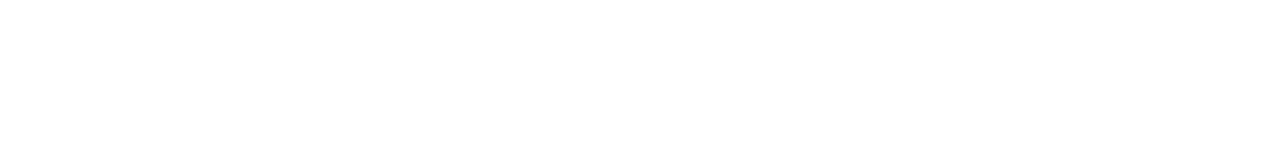
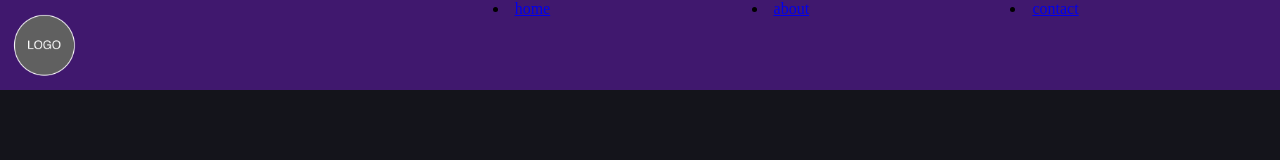
Before and after one commit to Gamer778/tekwill-website-git, a plain HTML site: page tekwill_website/pagini/index.html in a window 1280 px wide. Drawn offline with Linux system fonts and the light colour scheme; files that its build step writes are made by us from their sources.

Commit message:
Add files via upload

```diff
--- a/tekwill_website/css/about.css
+++ b/tekwill_website/css/about.css
@@ -0,0 +1,3 @@
+body {
+    background-color: #14141b;
+}
--- a/tekwill_website/css/contact.css
+++ b/tekwill_website/css/contact.css
@@ -0,0 +1,3 @@
+body {
+    background-color: #14141b;
+}
--- a/tekwill_website/css/styles.css
+++ b/tekwill_website/css/styles.css
@@ -0,0 +1,15 @@
+body {
+    background-color: #14141b;
+    margin: 0;
+}
+
+.header {
+    background-color: #40186e;
+    display: flex;
+    justify-content: space-between;
+}
+
+.list {
+    color: #286d8d;
+    list-style: none;
+}
--- a/tekwill_website/pagini/index.html
+++ b/tekwill_website/pagini/index.html
@@ -1,10 +1,17 @@
 <!DOCTYPE html>
 <html lang ="ro">
 <head>
-<link rel="stylesheet" href="styles.css">
+<link rel="stylesheet" href="../css/styles.css">
 </head>
 
 <body>
-
+<header class="header">
+    <img src="../imagini/logo-placeholder-image.png" width="90px" class="logo">
+    <p class="list">
+        <li><a href="index.html">home</a></li>
+        <li><a href="about.html">about</a></li>
+        <li><a href="contact.html">contact</a></li>
+    </p>
+</header>
 </body>
 </html>
```
Also changed, not shown: tekwill_website/pagini/about.html (+1 -1 lines), tekwill_website/pagini/contact.html (+1 -1 lines), tekwill_website/imagini/logo-placeholder-image.png (added).
